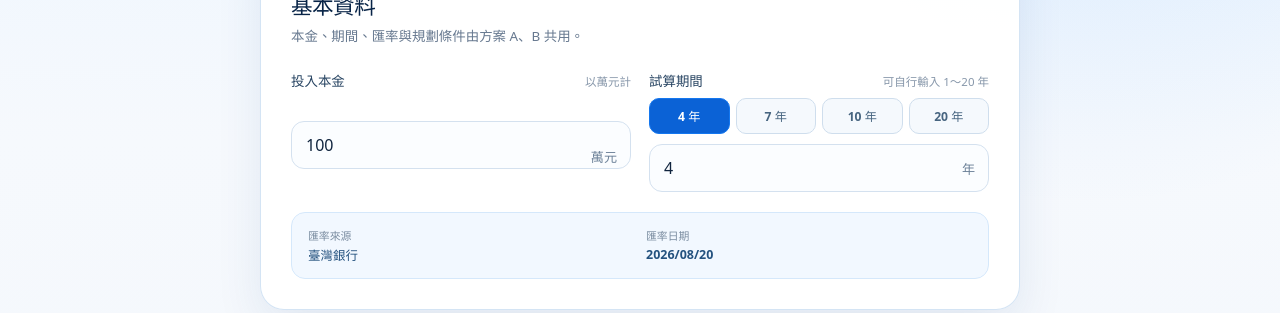
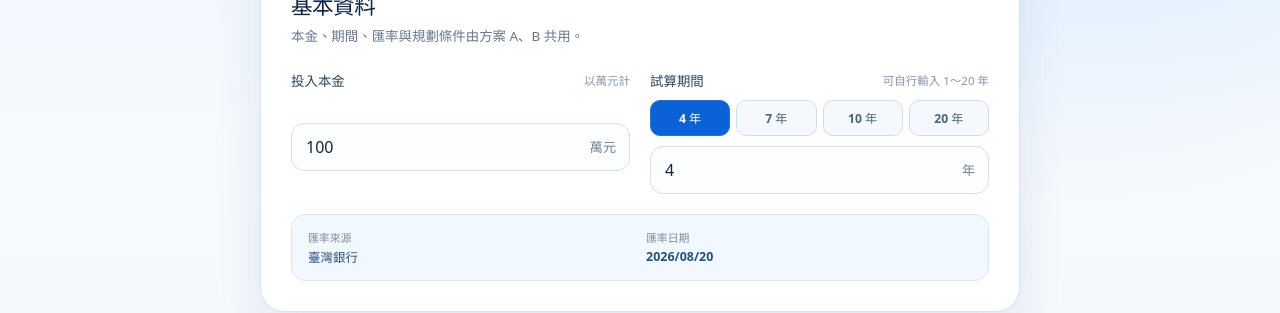
Before and after one commit to kiddd1995/dividend-calculator, a React (Vite) app: page / in a window 1280 px wide. Shown: the part 339-652 px from the top of the page. Built offline with nearby package versions, Linux system fonts and the light colour scheme.

Commit message:
Refine basic info layout

```diff
--- a/src/App.jsx
+++ b/src/App.jsx
@@ -713,7 +713,11 @@ function CalculatorApp({ appData }) {
         description="本金、期間、匯率與規劃條件由方案 A、B 共用。"
       >
         <div className="form-grid shared-inputs">
-          <Field label="投入本金" hint="以萬元計">
+          <div className="field basic-info-field capital-field">
+            <span className="field-label">
+              投入本金
+              <small>以萬元計</small>
+            </span>
             <div className="input-with-unit">
               <input
                 type="number"
@@ -727,9 +731,9 @@ function CalculatorApp({ appData }) {
               />
               <span>萬元</span>
             </div>
-          </Field>
+          </div>
 
-          <div className="field">
+          <div className="field basic-info-field period-field">
             <span className="field-label">
               試算期間
               <small>可自行輸入 1～20 年</small>
--- a/src/styles.css
+++ b/src/styles.css
@@ -294,6 +294,45 @@ select:focus {
   gap: 10px;
 }
 
+.shared-inputs {
+  align-items: stretch;
+  gap: 20px;
+}
+
+.shared-inputs .basic-info-field {
+  grid-template-rows: auto minmax(0, 1fr);
+  gap: 10px;
+  min-width: 0;
+}
+
+.shared-inputs .field-label {
+  align-items: center;
+  min-height: 18px;
+}
+
+.shared-inputs .field-label small {
+  margin-left: auto;
+  text-align: right;
+}
+
+.shared-inputs .input-with-unit {
+  display: flex;
+  align-items: center;
+  width: 100%;
+}
+
+.shared-inputs .input-with-unit > span {
+  top: 0;
+  bottom: 0;
+  display: flex;
+  align-items: center;
+  transform: none;
+}
+
+.shared-inputs .capital-field .input-with-unit {
+  align-self: center;
+}
+
 .period-shortcuts {
   display: grid;
   grid-template-columns: repeat(4, minmax(0, 1fr));
@@ -1915,6 +1954,10 @@ footer p {
     grid-template-columns: 1fr 1fr;
   }
 
+  .shared-inputs {
+    grid-template-columns: minmax(0, 1fr) minmax(0, 1fr);
+  }
+
   .result-grid {
     grid-template-columns: repeat(3, 1fr);
   }
```
